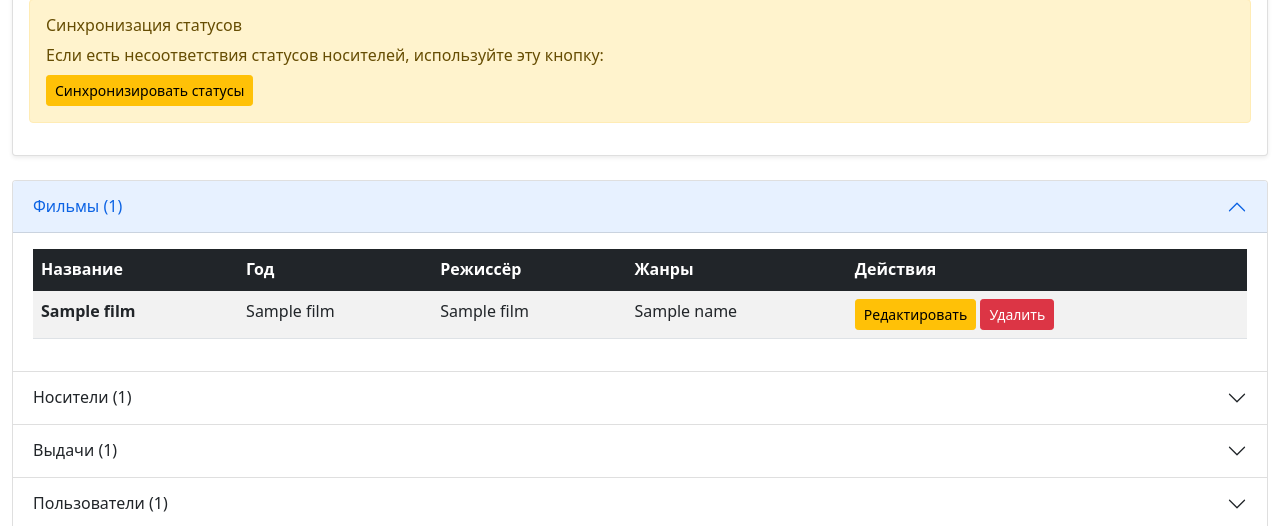
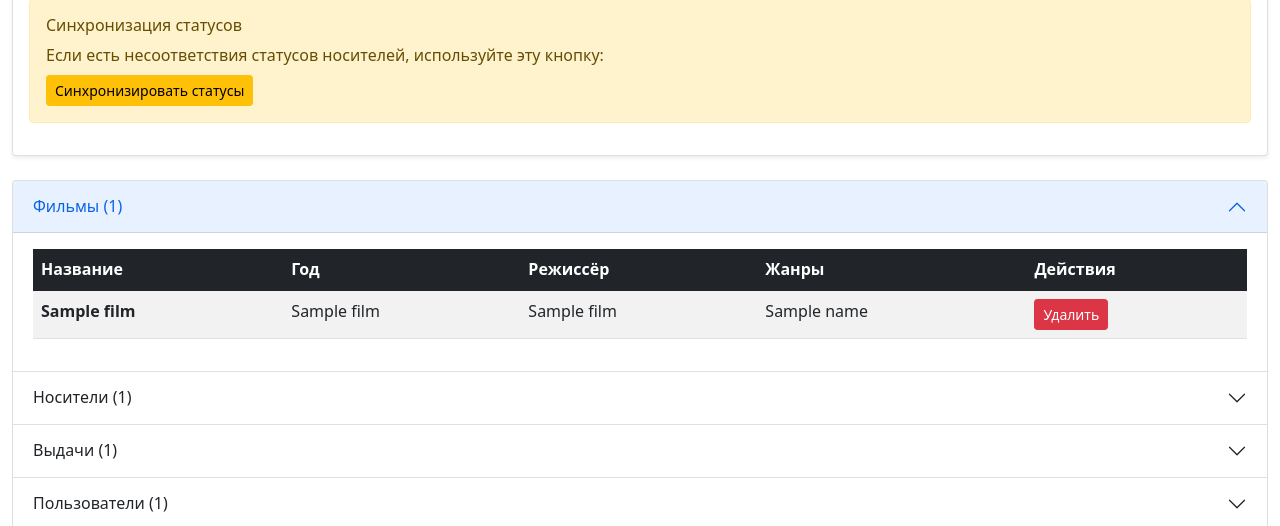
Before and after one commit to strongpersonality/opi3, a Flask app: page /admin in a window 1280 px wide. Shown: the part 716-1242 px from the top of the page. Run offline with Flask 3, Linux system fonts and the light colour scheme; a database or web service that is not in the repository returns one stand-in record (values such as "Sample title"); some libraries are stand-ins or nearby versions.

Commit message:
Update admin.html

```diff
--- a/templates/admin.html
+++ b/templates/admin.html
@@ -136,7 +136,7 @@
                                     <td>{{ film[3] }}</td>
                                     <td>{{ film[4] | join(', ') if film[4] else '—' }}</td>
                                     <td>
-                                        <button class="btn btn-warning btn-sm edit-film-btn" data-film-id="{{ film[0] }}">Редактировать</button>
+                                        <!--<button class="btn btn-warning btn-sm edit-film-btn" data-film-id="{{ film[0] }}">Редактировать</button>-->
                                         <button class="btn btn-danger btn-sm delete-film-btn" data-film-id="{{ film[0] }}">Удалить</button>
                                     </td>
                                 </tr>
@@ -204,7 +204,7 @@
                                     </td>
                                     <td>{{ carrier[6] }}</td>
                                     <td>
-                                        <button class="btn btn-warning btn-sm edit-carrier-btn" data-carrier-id="{{ carrier[0] }}">Редактировать</button>
+                                        <!--<button class="btn btn-warning btn-sm edit-carrier-btn" data-carrier-id="{{ carrier[0] }}">Редактировать</button>-->
                                         <button class="btn btn-danger btn-sm delete-carrier-btn" data-carrier-id="{{ carrier[0] }}">Удалить</button>
                                     </td>
                                 </tr>
@@ -254,7 +254,7 @@
                                         {% endif %}
                                     </td>
                                     <td>
-                                        <button class="btn btn-warning btn-sm edit-issue-btn" data-issue-id="{{ issue[0] }}">Изменить</button>
+                                        <!--<button class="btn btn-warning btn-sm edit-issue-btn" data-issue-id="{{ issue[0] }}">Изменить</button>-->
                                         <button class="btn btn-danger btn-sm delete-issue-btn" data-issue-id="{{ issue[0] }}">Удалить</button>
                                     </td>
                                 </tr>
@@ -302,7 +302,7 @@
                                         {% endif %}
                                     </td>
                                     <td>
-                                        <button class="btn btn-warning btn-sm edit-reader-btn" data-reader-id="{{ reader[0] }}">Редактировать</button>
+                                        <!--<button class="btn btn-warning btn-sm edit-reader-btn" data-reader-id="{{ reader[0] }}">Редактировать</button>-->
                                         <button class="btn btn-danger btn-sm delete-reader-btn" data-reader-id="{{ reader[0] }}">Удалить</button>
                                     </td>
                                 </tr>
@@ -336,7 +336,7 @@
                                     <td>{{ genre[0] }}</td>
                                     <td><strong>{{ genre[1] }}</strong></td>
                                     <td>
-                                        <button class="btn btn-warning btn-sm edit-genre-btn" data-genre-id="{{ genre[0] }}">Редактировать</button>
+                                        <!--<button class="btn btn-warning btn-sm edit-genre-btn" data-genre-id="{{ genre[0] }}">Редактировать</button>-->
                                         <button class="btn btn-danger btn-sm delete-genre-btn" data-genre-id="{{ genre[0] }}">Удалить</button>
                                     </td>
                                 </tr>
@@ -370,7 +370,7 @@
                                     <td>{{ director[0] }}</td>
                                     <td><strong>{{ director[1] }}</strong></td>
                                     <td>
-                                        <button class="btn btn-warning btn-sm edit-director-btn" data-director-id="{{ director[0] }}">Редактировать</button>
+                                        <!--<button class="btn btn-warning btn-sm edit-director-btn" data-director-id="{{ director[0] }}">Редактировать</button>-->
                                         <button class="btn btn-danger btn-sm delete-director-btn" data-director-id="{{ director[0] }}">Удалить</button>
                                     </td>
                                 </tr>
```
